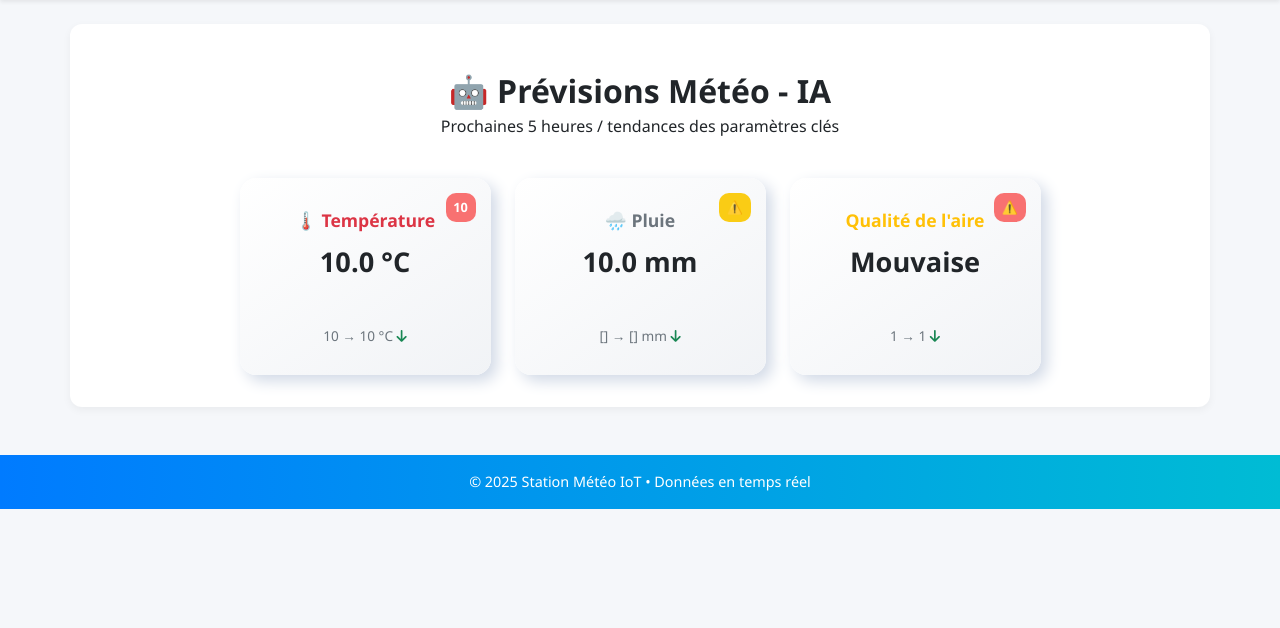
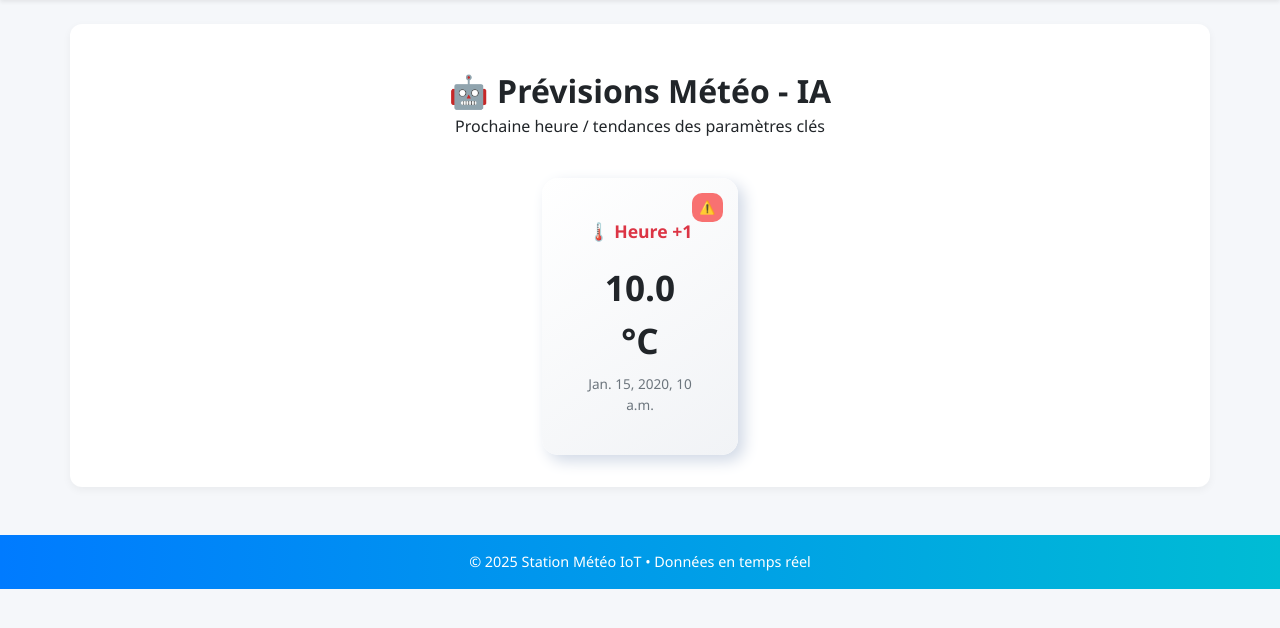
Before and after one commit to sabri-abdelaaziz/station_meteo, a Django app: template visualization/templates/visualization/forecast.html in a window 1280 px wide. Shown: the part 56-684 px from the top of the page. Run offline with Django 5.2, Linux system fonts and the light colour scheme; the template is opened without the code that fills it: most values are stand-ins (such as "Sample title", 1, 10 or a date in 2020).

Commit message:
Add SARIMAX forecast implementation and HTML display for temperature

```diff
--- a/visualization/templates/visualization/forecast.html
+++ b/visualization/templates/visualization/forecast.html
@@ -7,11 +7,13 @@
 .forecast-card {
     border: none;
     border-radius: 16px;
-    padding: 1.8rem;
+    padding: 2.5rem;
     position: relative;
     transition: transform 0.3s, box-shadow 0.3s;
     background: linear-gradient(145deg, #ffffff, #f1f3f6);
     box-shadow: 6px 6px 15px #d1d9e6, -6px -6px 15px #ffffff;
+    min-height: 220px;
+    width: 100%;
 }
 .forecast-card:hover {
     transform: translateY(-5px);
@@ -26,9 +28,10 @@
     gap: 0.5rem;
 }
 .forecast-value {
-    font-size: 1.7rem;
+    font-size: 2.2rem;
     font-weight: 700;
-    margin-top: 0.5rem;
+    margin-top: 1rem;
+    margin-bottom: 0.5rem;
 }
 .forecast-trend {
     font-size: 0.85rem;
@@ -61,67 +64,21 @@
 {% block content %}
 <div class="forecast-header text-center">
     <h2 class="fw-bold mb-1">🤖 Prévisions Météo - IA</h2>
-    <p class="mb-0">Prochaines 5 heures / tendances des paramètres clés</p>
+    <p class="mb-0">Prochaine heure / tendances des paramètres clés</p>
 </div>
 
-<div class="row g-4 justify-content-center text-center">
+<div class="row g-4 justify-content-center text-center" style="display: flex; flex-wrap: wrap;">
 
-    <!-- Temperature Forecast -->
-    <div class="col-12 col-md-4 col-lg-3">
+    <!-- Heure 1 -->
+    <div class="col-12 col-md-6 col-lg-2" style="flex: 0 0 20%; max-width: 40%;">
         <div class="forecast-card">
-            <div class="forecast-title text-danger">🌡️ Température</div>
+            <div class="forecast-title text-danger">🌡️ Heure +1</div>
             <span class="badge-alert badge-danger">
-                {{ forecast.temperature_alert|default:"⚠️" }}
+                {{ forecast.hour_1.alert|default:"⚠️" }}
             </span>
-            <div class="forecast-value">{{ forecast.temperature.0|floatformat:1 }} °C</div>
-            <canvas id="tempForecastChart" height="60"></canvas>
+            <div class="forecast-value">{{ forecast.hour_1.temperature|floatformat:1 }} °C</div>
             <div class="forecast-trend">
-                {{ forecast.temperature|first }} → {{ forecast.temperature|last }} °C
-                {% if forecast.temperature.0 < forecast.temperature.1 %}
-                    <i class="fa-solid fa-arrow-up text-danger"></i>
-                {% else %}
-                    <i class="fa-solid fa-arrow-down text-success"></i>
-                {% endif %}
-            </div>
-        </div>
-    </div>
-
-    <!-- Rainfall Forecast -->
-    <div class="col-12 col-md-4 col-lg-3">
-        <div class="forecast-card">
-            <div class="forecast-title text-secondary">🌧️ Pluie</div>
-            <span class="badge-alert badge-warning">
-                {{ forecast.rainfall_alert|default:"⚠️" }}
-            </span>
-            <div class="forecast-value">{{ forecast.rainfall.0|floatformat:1 }} mm</div>
-            <canvas id="rainForecastChart" height="60"></canvas>
-            <div class="forecast-trend">
-                {{ forecast.rainfall|first }} → {{ forecast.rainfall|last }} mm
-                {% if forecast.rainfall.0 < forecast.rainfall.1 %}
-                    <i class="fa-solid fa-arrow-up text-primary"></i>
-                {% else %}
-                    <i class="fa-solid fa-arrow-down text-success"></i>
-                {% endif %}
-            </div>
-        </div>
-    </div>
-
-    <!-- UV Index Forecast -->
-    <div class="col-12 col-md-4 col-lg-3">
-        <div class="forecast-card">
-            <div class="forecast-title text-warning">Qualité de l'aire</div>
-            <span class="badge-alert badge-danger">
-                {{ forecast.uv_alert|default:"⚠️" }}
-            </span>
-            <div class="forecast-value">Mouvaise</div>
-            <canvas id="uvForecastChart" height="60"></canvas>
-            <div class="forecast-trend">
-                {{ forecast.uv_index|first }} → {{ forecast.uv_index|last }}
-                {% if forecast.uv_index.0 < forecast.uv_index.1 %}
-                    <i class="fa-solid fa-arrow-up text-danger"></i>
-                {% else %}
-                    <i class="fa-solid fa-arrow-down text-success"></i>
-                {% endif %}
+                {{ forecast.hour_1.time|default:"--:--" }}
             </div>
         </div>
     </div>
@@ -130,33 +87,4 @@
 {% endblock %}
 
 {% block extra_js %}
-<script src="https://cdn.jsdelivr.net/npm/chart.js"></script>
-<script>
-function createMiniChart(ctx, data, color) {
-    return new Chart(ctx, {
-        type: 'line',
-        data: {
-            labels: Array.from({length: data.length}, (_, i) => i+1),
-            datasets: [{
-                data: data,
-                borderColor: color,
-                backgroundColor: color.replace('1)', '0.1)'),
-                tension: 0.4,
-                fill: true,
-                pointRadius: 0
-            }]
-        },
-        options: {
-            responsive: true,
-            plugins: { legend: { display: false } },
-            scales: { x: { display: false }, y: { display: false } },
-        }
-    });
-}
-
-// Render mini charts
-createMiniChart(document.getElementById('tempForecastChart'), {{ forecast.temperature|safe }}, 'rgba(239,68,68,1)');
-createMiniChart(document.getElementById('rainForecastChart'), {{ forecast.rainfall|safe }}, 'rgba(107,114,128,1)');
-createMiniChart(document.getElementById('uvForecastChart'), {{ forecast.uv_index|safe }}, 'rgba(245,158,11,1)');
-</script>
 {% endblock %}
```
Also changed, not shown: visualization/forecast_arima.py (+215 -36 lines), visualization/load_model.py (added, +13 -0 lines), visualization/views.py (+49 -52 lines), 1 other file.
